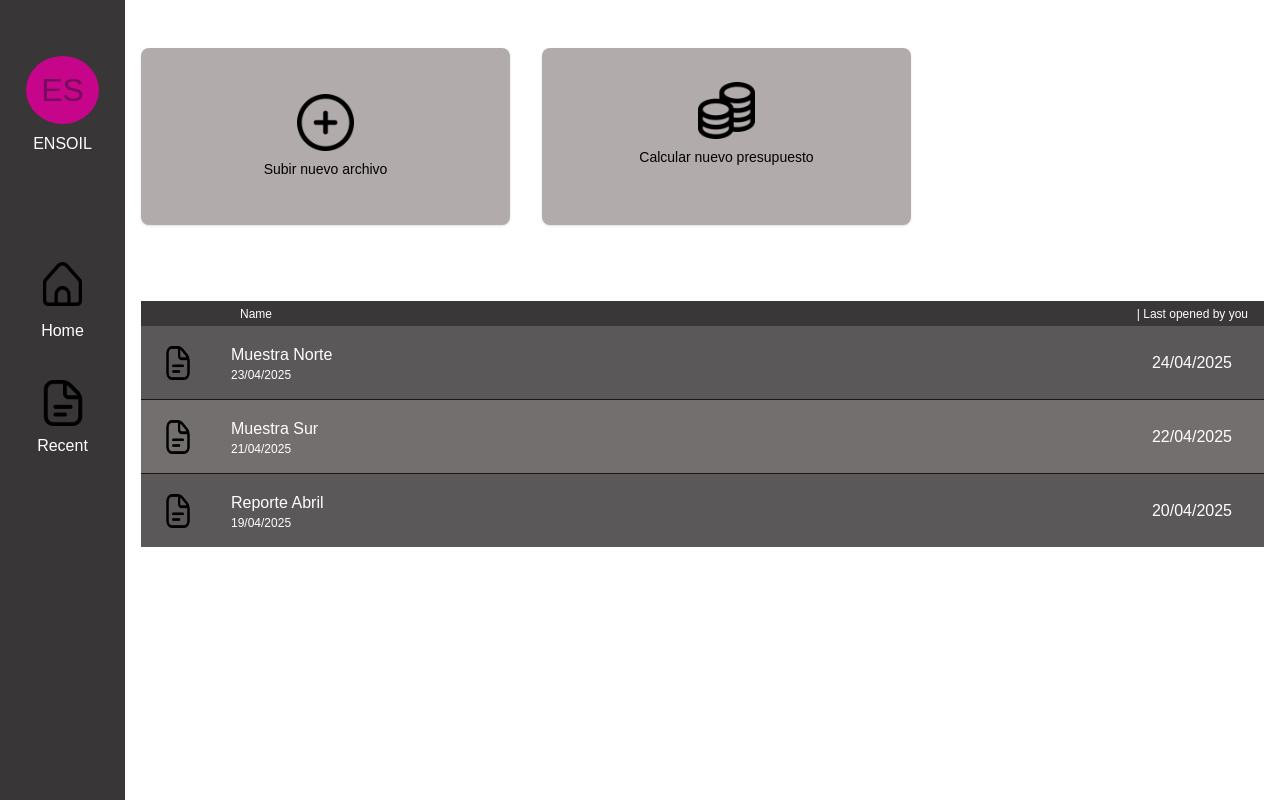
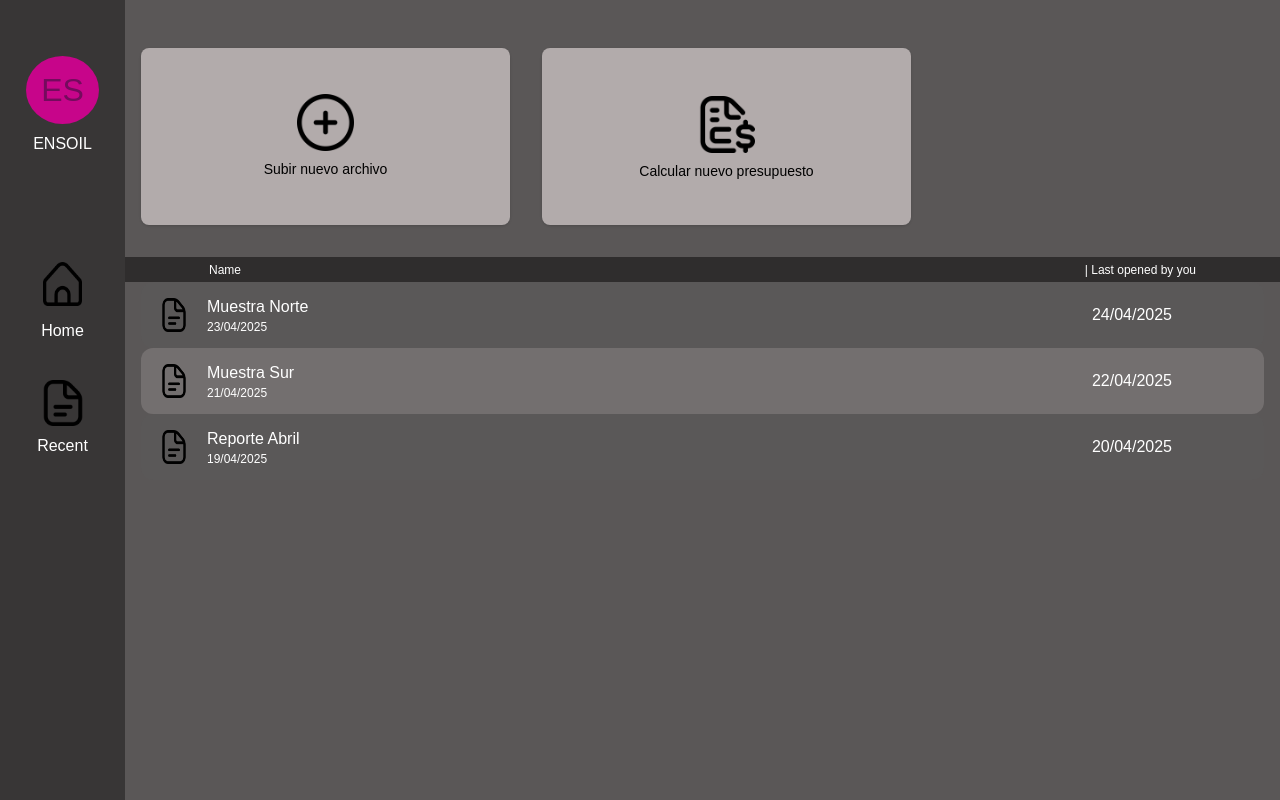
Before and after one commit to RaiEscalona/EnSoilFrontend-test, a Next.js app in the folder ensoil/: page / in a window 1280 px wide. Built offline with nearby package versions, Linux system fonts and the light colour scheme.

Commit message:
fix: estética vista principal

```diff
--- a/ensoil/src/app/page.js
+++ b/ensoil/src/app/page.js
@@ -15,7 +15,7 @@ export default function VistaPrincipal() {
 
     console.log("Archivo seleccionado:", file.name);
 
-    // 🔁 Aquí preparas para enviar al backend
+    // Acá se valida el archivo para mandar al backend
     const formData = new FormData();
     formData.append('archivo', file);
 
@@ -44,7 +44,7 @@ export default function VistaPrincipal() {
   ];
 
   return (
-    <div className="flex h-screen bg-white">
+    <div className="flex h-screen bg-[#5A5757]">
       {/* Sidebar */}
       <div className="w-[125px] bg-[#383636] flex flex-col items-center">
         <div className="mt-14 mb-4">
@@ -76,8 +76,8 @@ export default function VistaPrincipal() {
         <div className="flex gap-8 mt-8">
 
           {/* Upload new file Button */}
-          <Card className="w-[369px] h-[177px] bg-[#b2abab] rounded-[14px] border-none cursor-pointer hover:opacity-90">
-            <label className="flex flex-col items-center justify-center h-full p-0 cursor-pointer">
+          <Card className="w-[369px] h-[177px] bg-[#b2abab] rounded-[14px] border-none flex flex-col items-center justify-center cursor-pointer hover:opacity-90">
+            <label className="flex flex-col items-center justify-center cursor-pointer">
               <input
                 type="file"
                 accept=".xlsx,.xls"
@@ -92,25 +92,21 @@ export default function VistaPrincipal() {
           {/* Calculate Budget */}
           <Card
             onClick={() => router.push('/calculo')}
-                className="w-[369px] h-[177px] bg-[#b2abab] rounded-[14px] border-none cursor-pointer hover:opacity-90" >
-            <CardContent className="flex flex-col items-center justify-center h-full p-0">
-              <img className="w-[57px] h-[57px]" alt="Presupuesto" src="/icons/coins.png" />
-              <span className="mt-2 text-sm text-black">Calcular nuevo presupuesto</span>
-            </CardContent>
+            className="w-[369px] h-[177px] bg-[#b2abab] rounded-[14px] border-none flex flex-col justify-center items-center cursor-pointer hover:opacity-90">
+            <div className="flex flex-col items-center justify-center">
+              <img className="w-[57px] h-[57px] object-contain mt-[4px]" src="/icons/file-invoice-dollar.png" alt="Presupuesto" />
+              <span className="mt-2 text-sm text-black text-center">Calcular nuevo presupuesto</span>
+            </div>
           </Card>
 
         </div>
 
-        <div className="mt-4 flex justify-between">
-          <div className="text-white text-xl">Subir nuevo archivo:</div>
-          <div className="text-white text-xl">Calcular nuevo presupuesto:</div>
-        </div>
-
         {/* Tabla de archivos */}
         <div className="mt-8">
-          <div className="bg-[#393737] h-[25px] flex items-center px-4">
-            <div className="text-white text-xs ml-[83px]">Name</div>
-            <div className="text-white text-xs ml-auto">| Last opened by you</div>
+        <div className="bg-[#2f2d2d] h-[25px] flex items-center px-21 ml-[-16px] mr-[-16px]">
+
+            <div className="text-white text-xs">Name</div>
+            <div className="ml-auto text-white text-xs">| Last opened by you</div>
         </div>
 
         <Table>
@@ -118,29 +114,35 @@ export default function VistaPrincipal() {
             {fileData.map((file) => (
               <TableRow
                 key={file.id}
+                onClick={() => router.push(`/archivo/${file.id}`)}
+                className="cursor-pointer"
+              >
+                <TableCell colSpan={3} className="p-0">
+                  <div
                     className={`${
                       file.id % 2 === 0 ? "bg-[#736f6f]" : "bg-[#5a5858]"
-                  } h-[66px] rounded-[10px] cursor-pointer hover:opacity-80`}
-                  onClick={() => router.push(`/archivo/${file.id}`)}
+                    } rounded-xl flex items-center justify-between h-[66px] transition-all hover:opacity-90`}
                   >
-                  <TableCell className="w-[42px] p-0 pl-4">
-                    <div className="w-[42px] h-[41px] flex items-center justify-center">
+                    {/* Icon */}
+                    <div className="w-[66px] flex items-center justify-center">
                       <img className="w-7 h-[34px]" alt="File Icon" src="/icons/document.png" />
                     </div>
-                  </TableCell>
-                  <TableCell className="p-0">
-                    <div>
+
+                    {/* Info */}
+                    <div className="flex-1">
                       <div className="text-white text-base">{file.name}</div>
                       <div className="text-white text-xs">{file.creationDate}</div>
                     </div>
-                  </TableCell>
-                  <TableCell className="text-right p-0 pr-8">
-                    <div className="text-white text-base">{file.date}</div>
+
+                    {/* Date */}
+                    <div className="text-white text-base pr-23">{file.date}</div>
+                  </div>
                 </TableCell>
               </TableRow>
             ))}
           </TableBody>
         </Table>
+
         </div>
       </div>
     </div>
--- a/ensoil/src/ui/separator.js
+++ b/ensoil/src/ui/separator.js
@@ -10,7 +10,7 @@ const Separator = React.forwardRef(
       orientation={orientation}
       className={cn(
         "shrink-0 bg-border",
-        orientation === "horizontal" ? "h-[1px] w-full" : "h-full w-[1px]",
+        orientation === "horizontal" ? "h-[1px] w-full" : "h-full w-[1px]", "bg-[#5A5757]",
         className
       )}
       {...props}
--- a/ensoil/src/ui/table.js
+++ b/ensoil/src/ui/table.js
@@ -39,7 +39,7 @@ const TableRow = React.forwardRef(({ className, ...props }, ref) => (
   <tr
     ref={ref}
     className={cn(
-      "border-b transition-colors hover:bg-muted/50 data-[state=selected]:bg-muted",
+      " transition-colors hover:bg-muted/50 data-[state=selected]:bg-muted",
       className
     )}
     {...props}
@@ -62,7 +62,7 @@ TableHead.displayName = "TableHead";
 const TableCell = React.forwardRef(({ className, ...props }, ref) => (
   <td
     ref={ref}
-    className={cn("p-4 align-middle [&:has([role=checkbox])]:pr-0", className)}
+    className={cn("p-0 align-middle [&:has([role=checkbox])]:pr-0", className)}
     {...props}
   />
 ));
```
Also changed, not shown: ensoil/public/icons/file-invoice-dollar.png (added). Lines whose indentation alone changed are shown as unchanged.
